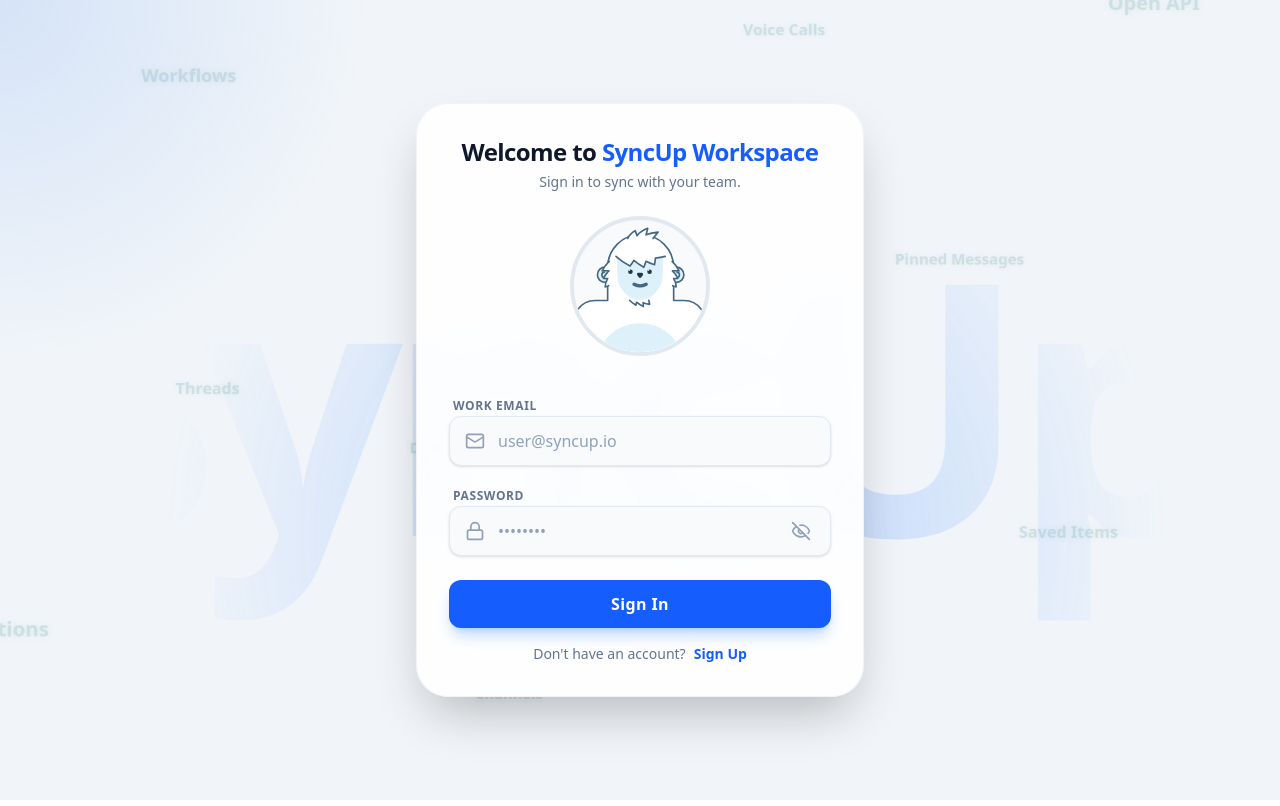
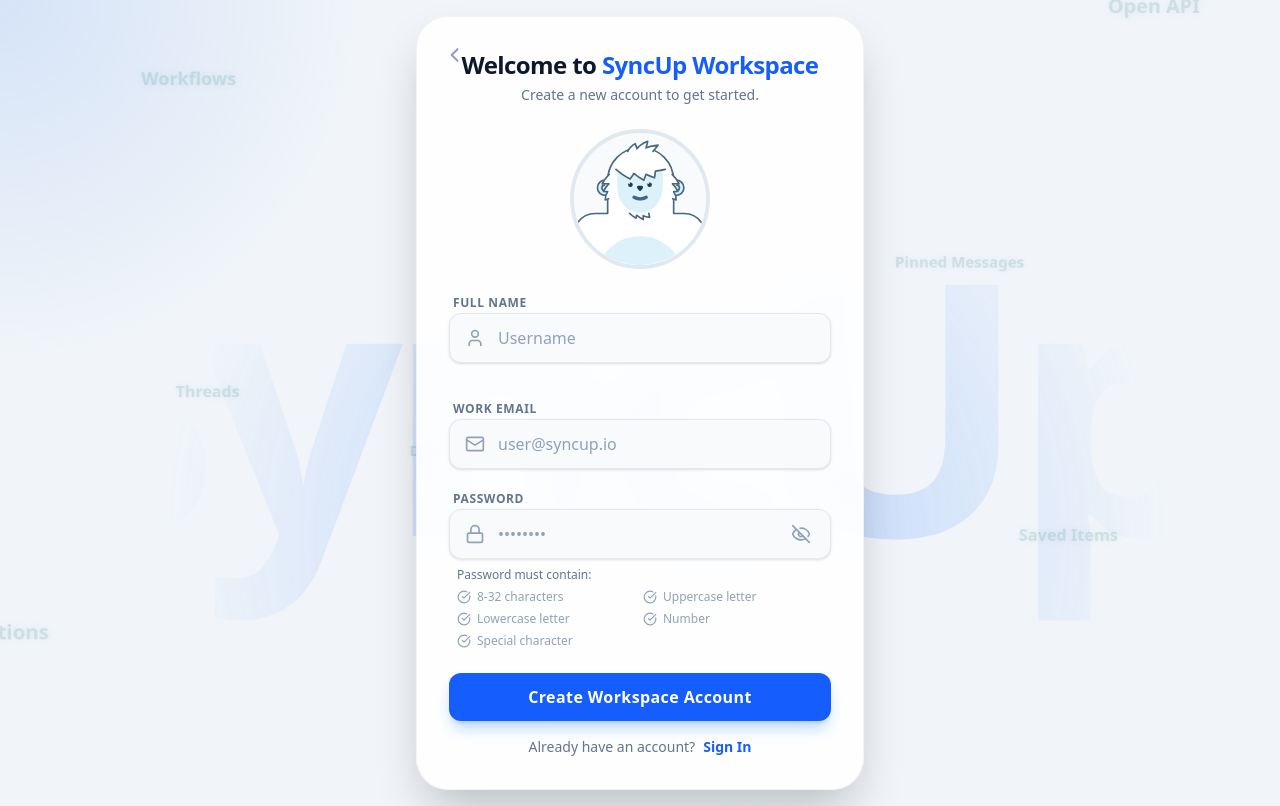
Before and after one commit to Priyam-265/SyncUp-Workspace, a React (Vite) app in the folder syncup-workspace/: page /login in a window 1280 px wide. Built offline with nearby package versions, Linux system fonts and the light colour scheme.

Commit message:
Update LoginPage.jsx with arrow

```diff
--- a/syncup-workspace/src/pages/LoginPage.jsx
+++ b/syncup-workspace/src/pages/LoginPage.jsx
@@ -19,9 +19,8 @@
   "Do Not Disturb", "Custom Emojis", "App Directory", "Message Sync"
 ];
 
-export default function LoginPage() {
-  const { login: ctxLogin, darkMode: ctxDarkMode } = useTheme();
-  const [isSignUp, setIsSignUp] = useState(false);
+export default function RegisterPage() {
+  const { login: ctxLogin } = useTheme();
   const [name, setName] = useState('');
   const [email, setEmail] = useState('');
   const [password, setPassword] = useState('');
@@ -115,8 +114,6 @@
 
     gsap.to(q('.eyeL'), { duration: 0.5, x: eyeLX, y: eyeLY, ease: 'expo.out' });
     gsap.to(q('.eyeR'), { duration: 0.5, x: eyeRX, y: eyeRY, ease: 'expo.out' });
-    // Use a display equation for the core motion logic here:
-    // $$ \text{position} = \cos(\theta) \cdot \text{maxDistance} \cdot \text{scale} $$
     gsap.to(q('.nose'), { duration: 0.5, x: noseX, y: noseY, rotation: mouthR, transformOrigin: 'center center', ease: 'expo.out' });
     gsap.to(q('.mouth'), { duration: 0.5, x: mouthX, y: mouthY, rotation: mouthR, transformOrigin: 'center center', ease: 'expo.out' });
     gsap.to(q('.chin'), { duration: 0.5, x: chinX, y: chinY, scaleY: chinS, ease: 'expo.out' });
@@ -245,13 +242,11 @@
     const val = e.target.value;
     setPassword(val);
     if (feedbackMessage.text) setFeedbackMessage({ text: '', type: '' });
-    if (isSignUp) {
     setPasswordCriteria({
       length: val.length >= 8 && val.length <= 32,
       uppercase: /[A-Z]/.test(val), lowercase: /[a-z]/.test(val),
       number: /\d/.test(val), special: /[@$!%*?&]/.test(val)
     });
-    }
   };
 
   const updateYetiArms = (isFocused, isShowingPassword) => {
@@ -285,14 +280,12 @@
 
   const handleSubmit = (e) => {
     e.preventDefault();
-    if (isSignUp && !name) return setFeedbackMessage({ text: 'Please provide your name.', type: 'error' });
+    if (!name) return setFeedbackMessage({ text: 'Please provide your name.', type: 'error' });
     if (!email || !password) return setFeedbackMessage({ text: 'Please fill in all required fields.', type: 'error' });
-    if (isSignUp) {
     const { length, uppercase, lowercase, number, special } = passwordCriteria;
     if (!length || !uppercase || !lowercase || !number || !special) {
       return setFeedbackMessage({ text: 'Please meet all password requirements.', type: 'error' });
     }
-      // Save user to localStorage
     const existingUsers = JSON.parse(localStorage.getItem('syncup_users') || '[]');
     const alreadyExists = existingUsers.find(u => u.email === email);
     if (alreadyExists) {
@@ -304,21 +297,9 @@
     const newUser = { name, email, password, firstName, lastName, displayName: name, avatar: `${firstName[0] || ''}${lastName[0] || firstName[1] || ''}`.toUpperCase() };
     existingUsers.push(newUser);
     localStorage.setItem('syncup_users', JSON.stringify(existingUsers));
-      // Auto-login after signup
     ctxLogin(newUser);
     setFeedbackMessage({ text: 'Account created successfully!', type: 'success' });
     setTimeout(() => navigate('/workspaces'), 500);
-      return;
-    }
-    // Login: validate against stored users
-    const storedUsers = JSON.parse(localStorage.getItem('syncup_users') || '[]');
-    const matchedUser = storedUsers.find(u => u.email === email && u.password === password);
-    if (matchedUser) {
-      ctxLogin(matchedUser);
-      navigate('/workspaces');
-    } else {
-      setFeedbackMessage({ text: 'Invalid email or password. Please try again.', type: 'error' });
-    }
   };
 
   const commonDomains = ["gmail.com", "outlook.com", "yahoo.com", "icloud.com", "syncup.io"];
@@ -355,7 +336,6 @@
             pointer-events: none;
             perspective: 1000px;
         }
-
         .tagcloud-bg .tagcloud-tags {
             position: absolute;
             width: var(--tagcloud-diameter);
@@ -367,12 +347,10 @@
             transform-style: preserve-3d;
             animation: tagcloud-rotation var(--tagcloud-animation-duration) var(--tagcloud-animation-direction) linear infinite var(--tagcloud-animation-play-state);
         }
-
         @keyframes tagcloud-rotation {
             from {transform: translate(-50%, -50%) rotateX(0deg) rotateY(0deg);}
             to {transform: translate(-50%, -50%) rotateX(360deg) rotateY(360deg);}
         }
-
         .tagcloud-bg .tagcloud-tag {
             --_radius: calc(calc(var(--tagcloud-diameter) / 2) - calc(var(--tag-diameter) / 2));
             --_phi: acos(calc(-1 + (2 * var(--index)) / var(--num-elements)));
@@ -384,7 +362,6 @@
             --_scaled-x: calc((var(--_x) / var(--_vector-length)) * var(--_radius));
             --_scaled-y: calc((var(--_y) / var(--_vector-length)) * var(--_radius));
             --_scaled-z: calc((var(--_z) / var(--_vector-length)) * var(--_radius));
-
             width: var(--tag-diameter);
             height: var(--tag-diameter);
             display: flex;
@@ -394,12 +371,10 @@
             transform: translate3d(calc(var(--_scaled-x) + var(--_radius)), calc(var(--_scaled-y) + var(--_radius)), var(--_scaled-z));
             animation: tagcloud-tag-rotation var(--tagcloud-animation-duration) var(--tagcloud-animation-direction) linear infinite var(--tagcloud-animation-play-state);
         }
-
         @keyframes tagcloud-tag-rotation {
             from {transform: translate3d(calc(var(--_scaled-x) + var(--_radius)), calc(var(--_scaled-y) + var(--_radius)), var(--_scaled-z)) rotateY(360deg) rotateX(360deg);}
             to {transform: translate3d(calc(var(--_scaled-x) + var(--_radius)), calc(var(--_scaled-y) + var(--_radius)), var(--_scaled-z)) rotateY(0deg) rotateX(0deg);}
         }
-
         .tagcloud-bg .tagcloud-tag div span {
             color: #76ABAE;
             font-weight: 700;
@@ -448,12 +423,23 @@
       </div>
 
       <div className="relative z-10 w-full max-w-[480px] p-4">
-        <div ref={cardRef} className="w-full bg-white/90 dark:bg-[#31363F]/85 backdrop-blur-xl rounded-[2rem] shadow-2xl border border-slate-200/50 dark:border-[#76ABAE]/20 p-6 md:p-8 transition-colors duration-500">
+        <div ref={cardRef} className="w-full bg-white/90 dark:bg-[#31363F]/85 backdrop-blur-xl rounded-[2rem] shadow-2xl border border-slate-200/50 dark:border-[#76ABAE]/20 p-6 md:p-8 transition-colors duration-500 relative">
+
+          {/* ← Back Arrow */}
+          <button
+            onClick={() => navigate(-1)}
+            className="absolute top-5 left-5 p-2 rounded-xl text-slate-400 dark:text-[#EEEEEE]/50 hover:text-blue-600 dark:hover:text-[#76ABAE] hover:bg-slate-100 dark:hover:bg-[#222831]/50 transition-all duration-200"
+            aria-label="Go back"
+          >
+            <svg xmlns="http://www.w3.org/2000/svg" className="w-5 h-5" fill="none" viewBox="0 0 24 24" stroke="currentColor" strokeWidth={2.5}>
+              <path strokeLinecap="round" strokeLinejoin="round" d="M15 19l-7-7 7-7" />
+            </svg>
+          </button>
 
           <div className="text-center mb-6 form-element">
             <h1 className="text-2xl font-bold tracking-tight text-slate-900 dark:text-[#EEEEEE]">Welcome to <span className="text-blue-600 dark:text-[#76ABAE]">SyncUp Workspace</span></h1>
             <p className="text-sm text-slate-500 dark:text-[#EEEEEE]/70 mt-1">
-              {isSignUp ? 'Create a new account to get started.' : 'Sign in to sync with your team.'}
+              Create a new account to get started.
             </p>
           </div>
 
@@ -466,9 +452,7 @@
                 <clipPath id="armMask">
                   <use href="#armMaskPath" overflow="visible" />
                 </clipPath>
-
                 <circle cx="100" cy="100" r="100" className="fill-slate-50 dark:fill-[#222831]/50 transition-colors duration-500" />
-
                 <g className="body">
                   <path fill="#FFFFFF" d="M193.3,135.9c-5.8-8.4-15.5-13.9-26.5-13.9H151V72c0-27.6-22.4-50-50-50S51,44.4,51,72v50H32.1 c-10.6,0-20,5.1-25.8,13l0,78h187L193.3,135.9z" />
                   <path fill="none" stroke="#456882" strokeWidth="2.5" strokeLinecap="round" strokeLinejoin="round" d="M193.3,135.9 c-5.8-8.4-15.5-13.9-26.5-13.9H151V72c0-27.6-22.4-50-50-50S51,44.4,51,72v50H32.1c-10.6,0-20,5.1-25.8,13" />
@@ -559,8 +543,6 @@
               </div>
             )}
 
-            <div className={`grid transition-[grid-template-rows] duration-500 ease-out ${isSignUp ? 'grid-rows-[1fr]' : 'grid-rows-[0fr]'}`}>
-              <div className="overflow-hidden">
             <div className="form-element space-y-1.5 relative pb-4">
               <label className="text-xs uppercase tracking-wider font-bold text-slate-500 dark:text-[#EEEEEE]/70 ml-1">Full Name</label>
               <div className={inputContainerStyle}>
@@ -574,10 +556,8 @@
                   onChange={handleNameInput}
                   onFocus={() => { setIsTrackingInput(true); setTimeout(() => getCoord(nameRef), 50); }}
                   onBlur={() => { setIsTrackingInput(false); resetFace(); }}
-                      required={isSignUp}
+                  required
                 />
-                  </div>
-                </div>
               </div>
             </div>
 
@@ -630,7 +610,6 @@
                 </button>
               </div>
 
-              {isSignUp && (
               <div className="mt-2 space-y-1.5 text-xs font-medium px-2">
                 <p className="text-slate-500 dark:text-[#EEEEEE]/70 mb-1.5">Password must contain:</p>
                 <ul className="grid grid-cols-2 gap-1.5">
@@ -651,32 +630,29 @@
                   </li>
                 </ul>
               </div>
-              )}
             </div>
 
             <button
               type="submit"
               className="form-element w-full mt-2 py-3 px-6 bg-blue-600 dark:bg-[#76ABAE] hover:bg-blue-700 dark:hover:bg-[#76ABAE]/80 text-white dark:text-[#222831] rounded-xl font-bold tracking-wide shadow-lg shadow-blue-500/30 dark:hover:shadow-[#76ABAE]/40 hover:-translate-y-0.5 active:translate-y-0 transition-all duration-300"
             >
-              {isSignUp ? 'Create Workspace Account' : 'Sign In'}
+              Create Workspace Account
             </button>
           </form>
 
+          {/* Sign In Link */}
           <div className="mt-4 text-center form-element relative z-10">
             <p className="text-sm text-slate-500 dark:text-[#EEEEEE]/70">
-              {isSignUp ? 'Already have an account?' : "Don't have an account?"}
+              Already have an account?
               <button
-                onClick={() => {
-                  setIsSignUp(!isSignUp);
-                  if (feedbackMessage.text) setFeedbackMessage({ text: '', type: '' });
-                  if (!isSignUp) setPasswordCriteria({ length: false, uppercase: false, lowercase: false, number: false, special: false });
-                }}
+                onClick={() => navigate('/login')}
                 className="ml-2 font-bold text-blue-600 dark:text-[#76ABAE] hover:underline transition-all"
               >
-                {isSignUp ? 'Sign In' : 'Sign Up'}
+                Sign In
               </button>
             </p>
           </div>
+
         </div>
       </div>
     </div>
```
Lines whose indentation alone changed are shown as unchanged.
